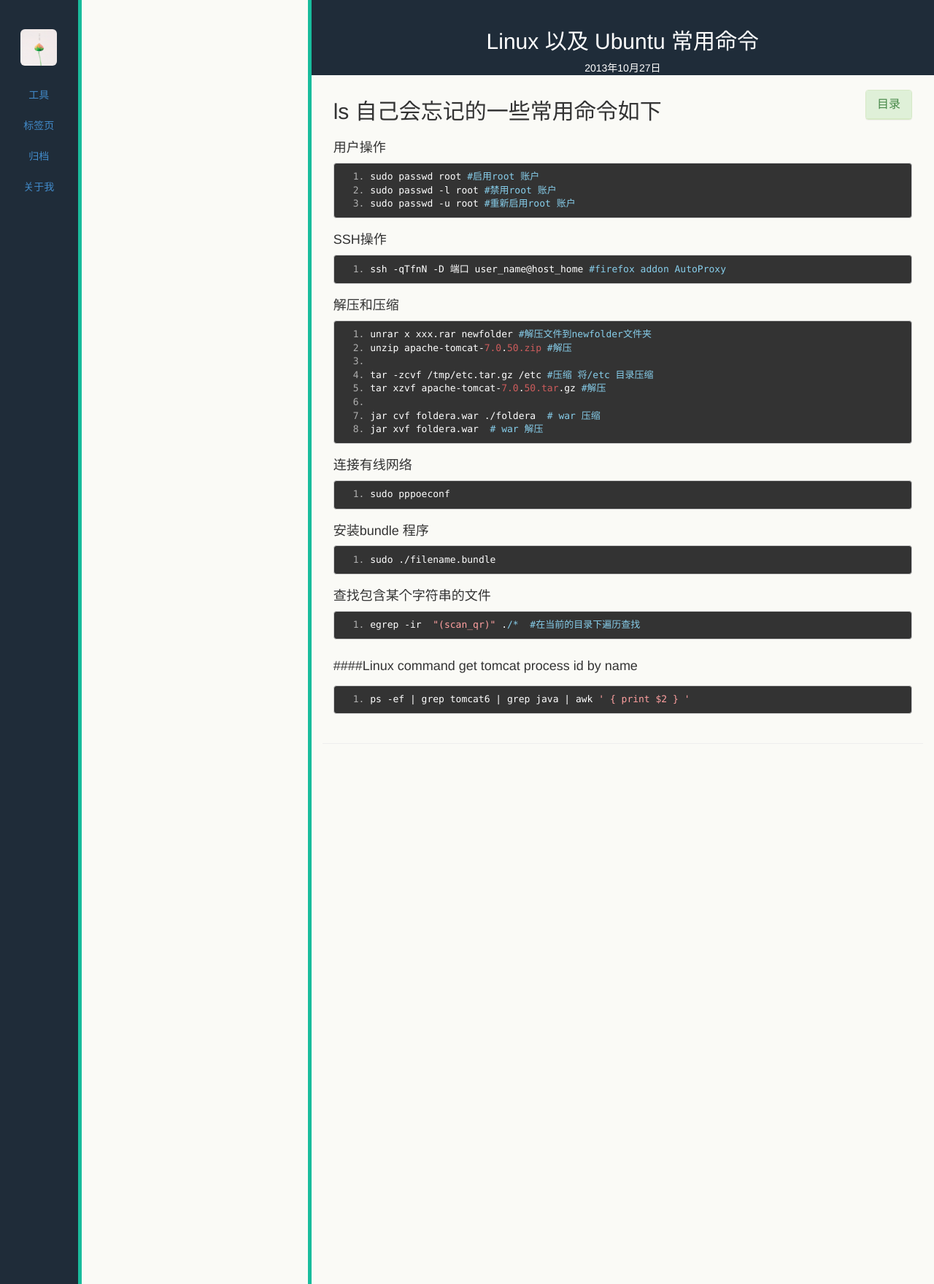
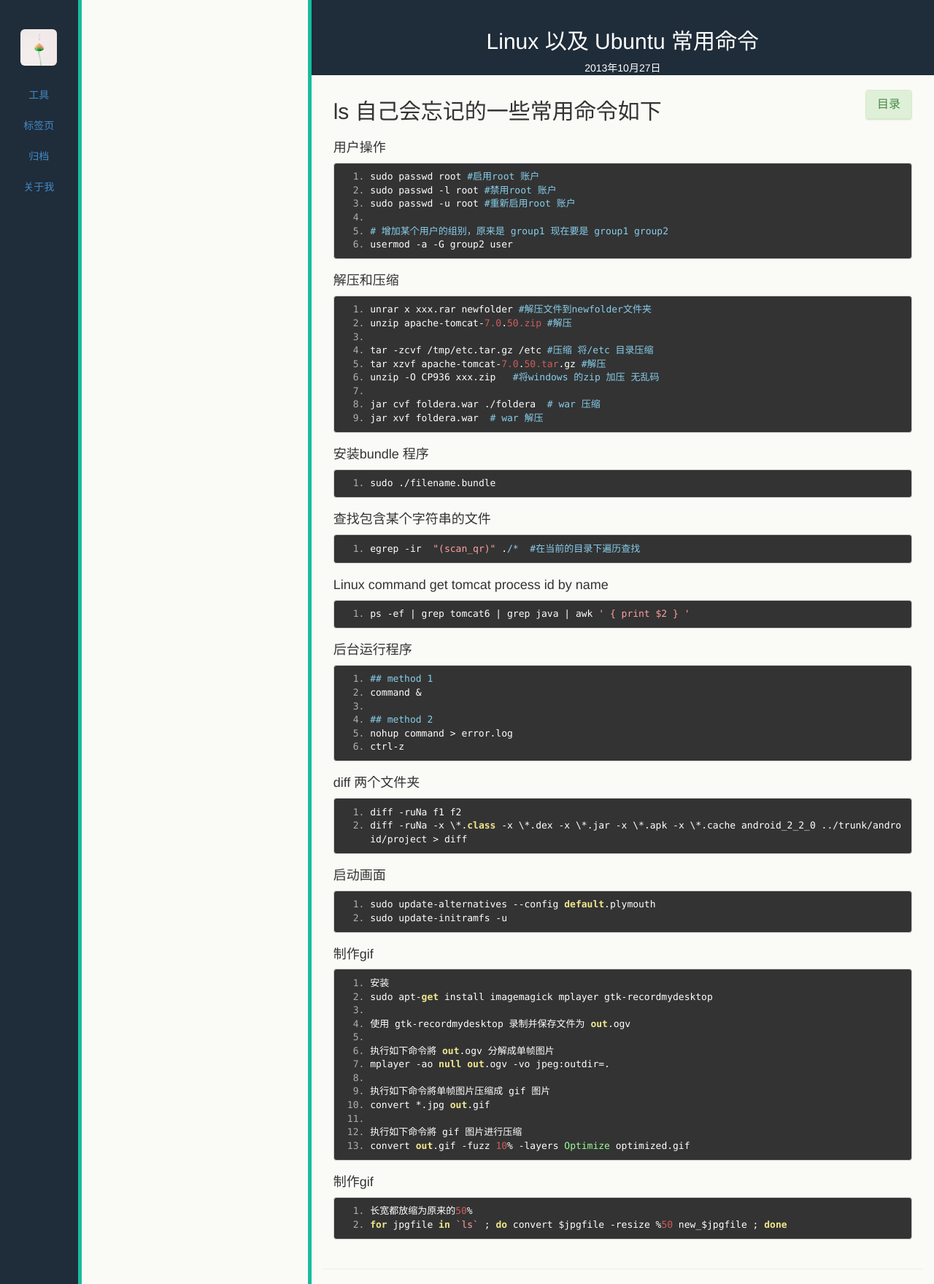
Before and after one commit to lihuaib/lihuaib.github.com, a Jekyll site: the page built from _posts/tools/2013-10-27-Linux_command.md, in a window 1280 px wide. Shown: the whole page at 73% size. Built offline with Jekyll 4.4.1, drawn with Linux system fonts in a browser that asks for light colours; Markdown is read by kramdown in place of the engine named in the settings; comment, search, counter and statistics services are not loaded.

Commit message:
update the tools

```diff
--- a/_posts/tools/2013-10-27-Linux_command.md
+++ b/_posts/tools/2013-10-27-Linux_command.md
@@ -14,9 +14,8 @@ description: 常用命令集合
     sudo passwd -l root #禁用root 账户
     sudo passwd -u root #重新启用root 账户
 
-####SSH操作
-
-    ssh -qTfnN -D 端口 user_name@host_home #firefox addon AutoProxy
+    # 增加某个用户的组别，原来是 group1 现在要是 group1 group2
+    usermod -a -G group2 user
 
 ####解压和压缩
 
@@ -25,13 +24,10 @@ description: 常用命令集合
 
     tar -zcvf /tmp/etc.tar.gz /etc #压缩 将/etc 目录压缩
     tar xzvf apache-tomcat-7.0.50.tar.gz #解压
+    unzip -O CP936 xxx.zip   #将windows 的zip 加压 无乱码
 
     jar cvf foldera.war ./foldera  # war 压缩
     jar xvf foldera.war  # war 解压
-
-####连接有线网络
-
-    sudo pppoeconf
 
 ####安装bundle 程序
 
@@ -41,6 +37,48 @@ description: 常用命令集合
 
     egrep -ir  "(scan_qr)" ./*  #在当前的目录下遍历查找
 
- ####Linux command get tomcat process id by name
+####Linux command get tomcat process id by name
 
     ps -ef | grep tomcat6 | grep java | awk ' { print $2 } '
+
+####后台运行程序
+
+    ## method 1
+    command &
+
+    ## method 2
+    nohup command > error.log
+    ctrl-z
+
+####diff 两个文件夹
+
+    diff -ruNa f1 f2
+    diff -ruNa -x \*.class -x \*.dex -x \*.jar -x \*.apk -x \*.cache android_2_2_0 ../trunk/android/project > diff
+
+#### 启动画面
+
+    sudo update-alternatives --config default.plymouth
+    sudo update-initramfs -u
+
+#### 制作gif
+
+
+    安装
+    sudo apt-get install imagemagick mplayer gtk-recordmydesktop
+
+    使用 gtk-recordmydesktop 录制并保存文件为 out.ogv
+
+    执行如下命令將 out.ogv 分解成单帧图片
+    mplayer -ao null out.ogv -vo jpeg:outdir=.
+
+    执行如下命令將单帧图片压缩成 gif 图片
+    convert *.jpg out.gif
+
+    执行如下命令將 gif 图片进行压缩
+    convert out.gif -fuzz 10% -layers Optimize optimized.gif
+
+
+#### 制作gif
+
+    长宽都放缩为原来的50%
+    for jpgfile in `ls` ; do convert $jpgfile -resize %50 new_$jpgfile ; done
```
Also changed, not shown: _posts/tools/2013-11-27-svn_and_git_most_use.md (+28 -0 lines), _posts/tools/2013-11-28-geeknote_use.md (+5 -8 lines), _posts/tools/2014-06-09-adb_skills.md (added, +17 -0 lines), _posts/tools/2014-12-10-Net_command.md (added, +32 -0 lines).
